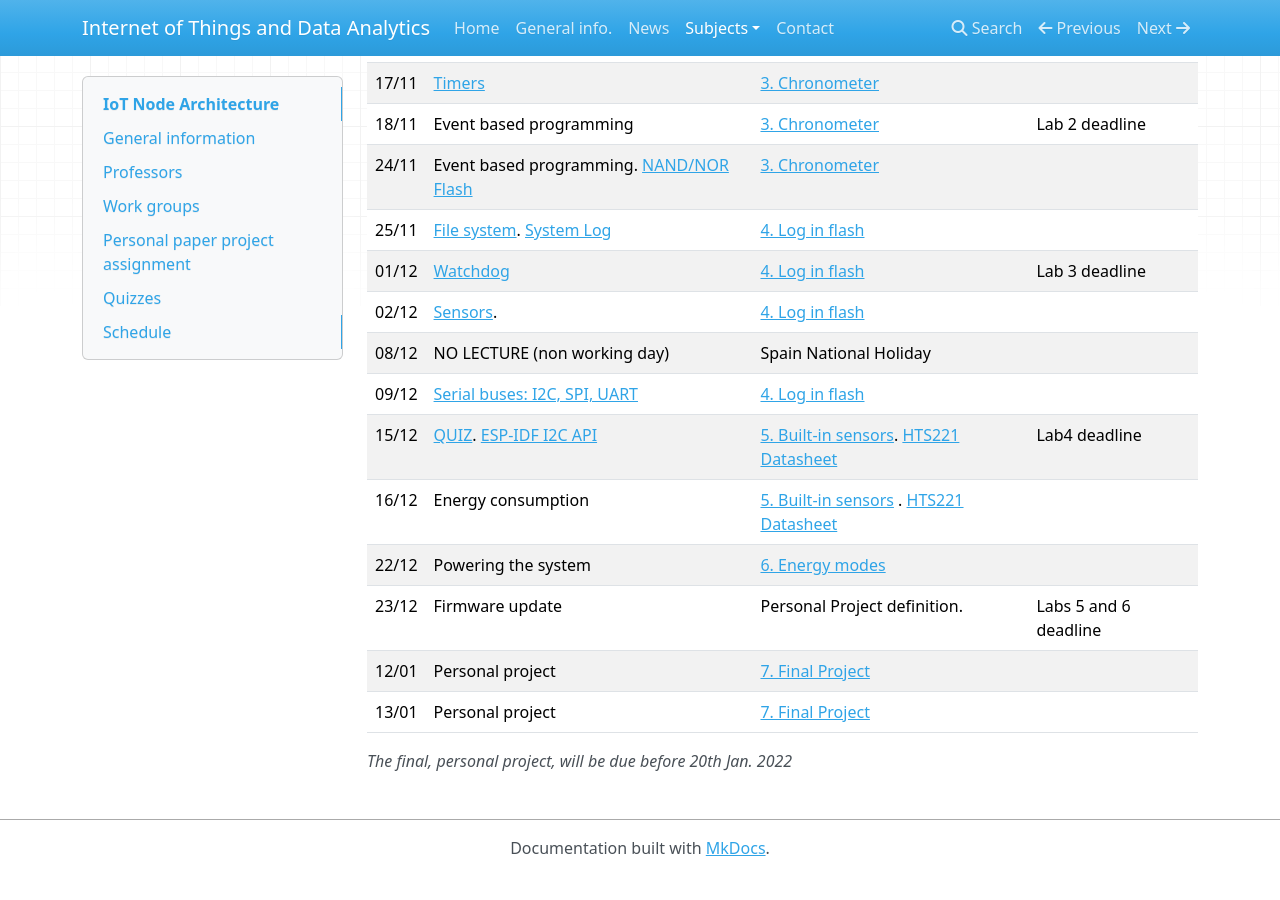
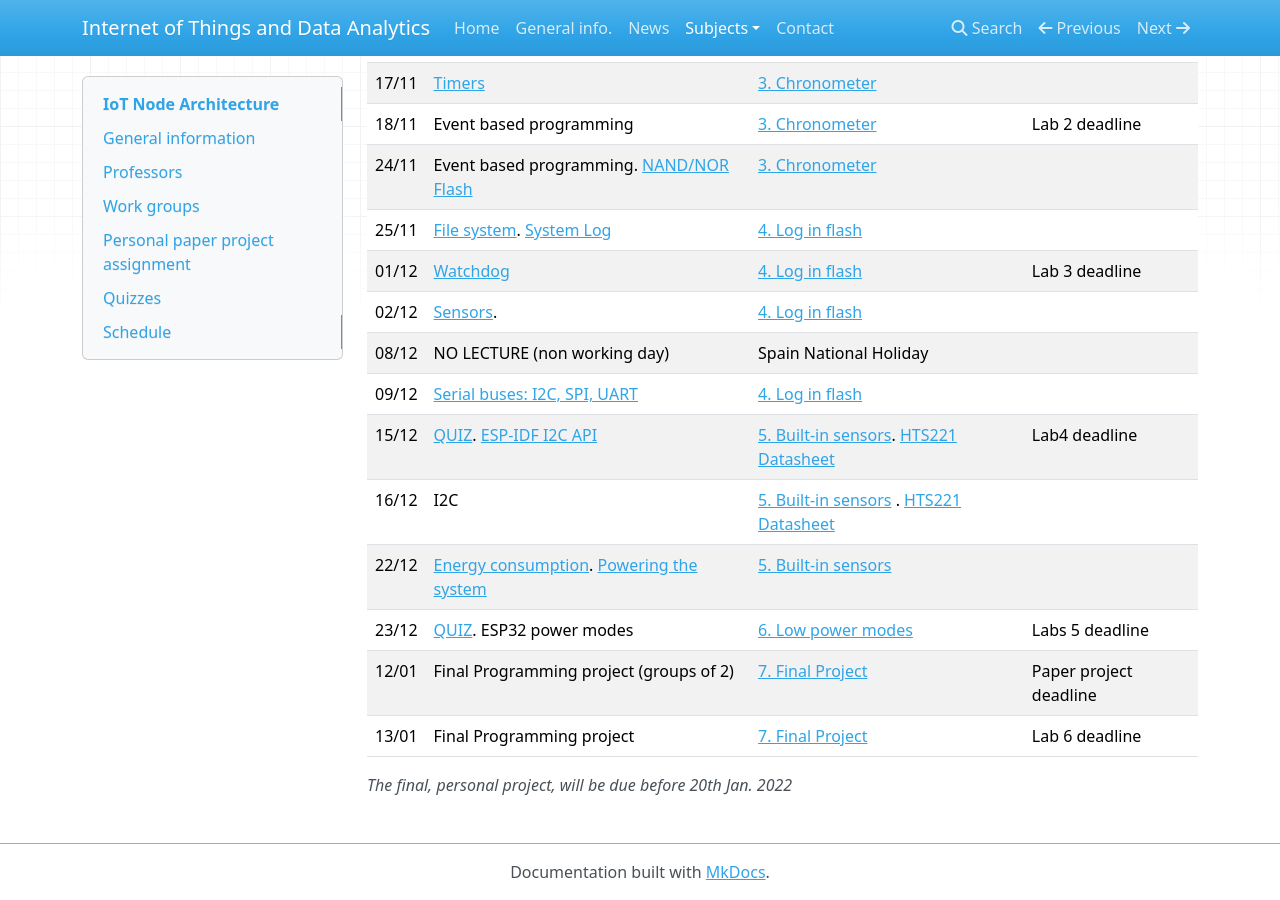
Before and after one commit to iot-da/iot-da.github.io, an MkDocs documentation site: the page built from docs/Subjects/IOTNA/index.md, in a window 1280 px wide and 900 px high, scrolled down 1160 px. Built offline with MkDocs 1.6.1, drawn with Linux system fonts in a browser that asks for light colours; nearby versions of some CDN libraries; before the commit the page ends 2036 px from its top, so only the background shows below that.

Commit message:
Tema energia

```diff
--- a/docs/Subjects/IOTNA/index.md
+++ b/docs/Subjects/IOTNA/index.md
@@ -51,10 +51,10 @@ You MUST enter your name to answer the quizzes.
 |08/12  | NO LECTURE (non working day)  | Spain National Holiday    | |
 |09/12  | [Serial buses: I2C, SPI, UART](slides/serial.pdf)	  | [4. Log in flash](P4/index.md)                   |   |
 |15/12  | [QUIZ](https://b.socrative.com/login/student/).  [ESP-IDF I2C API](slides/i2c-idf.pdf)	  | [5. Built-in sensors](P5/index.md).   [HTS221 Datasheet](slides/hts221.pdf)               |  Lab4 deadline |
-|16/12  | Energy consumption           | [5. Built-in sensors](P5/index.md) .  [HTS221 Datasheet](slides/hts221.pdf)      |   |
-|22/12 | Powering the system           | [6. Energy modes](P6/index.md) | |
-|23/12 | Firmware update                 | Personal Project definition.   |  Labs 5 and 6 deadline |
-|12/01 | Personal project                  | [7. Final Project](P7/index.md) |   |
-|13/01 | Personal project                  | [7. Final Project](P7/index.md) | |
+|16/12  |    I2C        | [5. Built-in sensors](P5/index.md) .  [HTS221 Datasheet](slides/hts221.pdf)      |   |
+|22/12 | [Energy consumption](slides/energy.pdf). [Powering the system](slides/espPower.pdf)      | [5. Built-in sensors](P5/index.md) | |
+|23/12 |  [QUIZ](https://b.socrative.com/login/student/). ESP32 power modes             | [6. Low power modes](P6/index.md)  |  Labs 5  deadline |
+|12/01 | Final Programming project  (groups of 2)              | [7. Final Project](P7/index.md) |   Paper project deadline   |
+|13/01 | Final Programming project                  | [7. Final Project](P7/index.md) |  Lab 6 deadline |
 
 *The final, personal project, will be due before 20th Jan. 2022*
```
Also changed, not shown: 2 other files.
